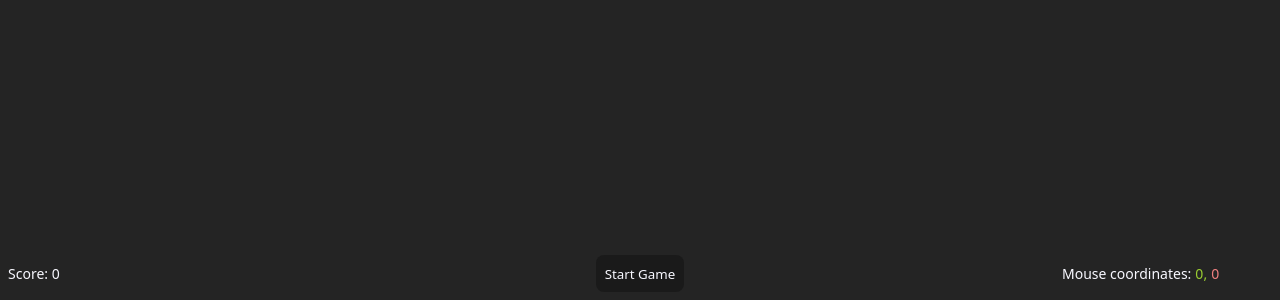
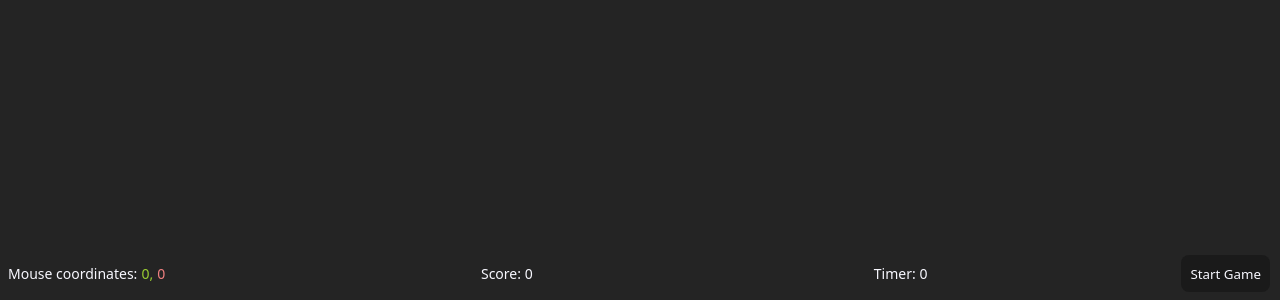
Before and after one commit to klnyc/Ball-Drop, a React (Vite) app: page / in a window 1280 px wide. Shown: the part 500-800 px from the top of the page. Built offline with nearby package versions, Linux system fonts and the light colour scheme.

Commit message:
Add timer

```diff
--- a/src/components/Canvas.tsx
+++ b/src/components/Canvas.tsx
@@ -23,7 +23,7 @@ const initialBall: Ball = {
   x: getRandomNumber() * 300,
   y: 0,
   radius: 30,
-  speed: 10, // starting speed
+  speed: 1, // starting speed
 };
 
 const basketWidth = 100;
@@ -35,6 +35,7 @@ const Canvas = () => {
   const [ball, setBall] = useState<Ball>(initialBall);
   const [score, setScore] = useState<number>(0);
   const [gameStart, setGameStart] = useState<boolean>(false);
+  const [timer, setTimer] = useState<number>(0);
 
   const ballImage: HTMLImageElement = new Image();
   ballImage.src = ballSvg;
@@ -166,10 +167,12 @@ const Canvas = () => {
   };
 
   const startGame = (): void => {
-    console.log("start game");
+    console.log("start game", ball);
     setScore(0);
+    setTimer(0);
     setBall(initialBall);
     setGameStart(true);
+    requestAnimationFrame(updateGame);
   };
 
   useEffect(initiateCanvas, []);
@@ -183,22 +186,33 @@ const Canvas = () => {
   }, [gameStart, ball, basket]);
 
   useEffect(() => {
+    let intervalId: number;
     if (gameStart) {
-      requestAnimationFrame(updateGame);
+      intervalId = setInterval(() => {
+        console.log("interval", timer);
+        setTimer((prevTimer) => prevTimer + 1);
+      }, 100);
     }
-  }, [gameStart]);
+    return () => {
+      console.log("interval cleared", timer);
+      clearInterval(intervalId);
+    };
+  }, [gameStart, timer]);
 
   return (
     <>
       <canvas ref={canvasRef} />
       <div id="footer">
+        <MouseTracker />
         <div id="score" className="footer-item">
           Score: {score}
+        </div>
+        <div id="timer" className="footer-item">
+          Timer: {timer}
         </div>
         <button onClick={startGame} disabled={gameStart}>
           {gameStart ? "Game started!" : "Start Game"}
         </button>
-        <MouseTracker />
       </div>
 
       {/** ball.y is 0 on page load */}
--- a/src/styles/Canvas.css
+++ b/src/styles/Canvas.css
@@ -18,10 +18,9 @@ canvas {
   padding: 8px;
 }
 
-#score {
-  color: ghostwhite;
+#score,
+#timer {
   width: 210px;
-  text-align: left;
 }
 
 #mouse-tracker {
--- a/src/styles/index.css
+++ b/src/styles/index.css
@@ -25,6 +25,7 @@ button {
   cursor: pointer;
   transition: border-color 0.25s;
   color: ghostwhite;
+  margin-right: 10px;
 }
 
 button:hover {
```
